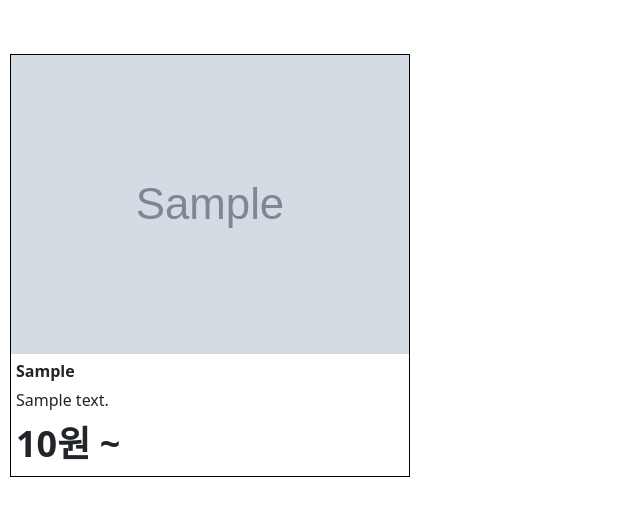
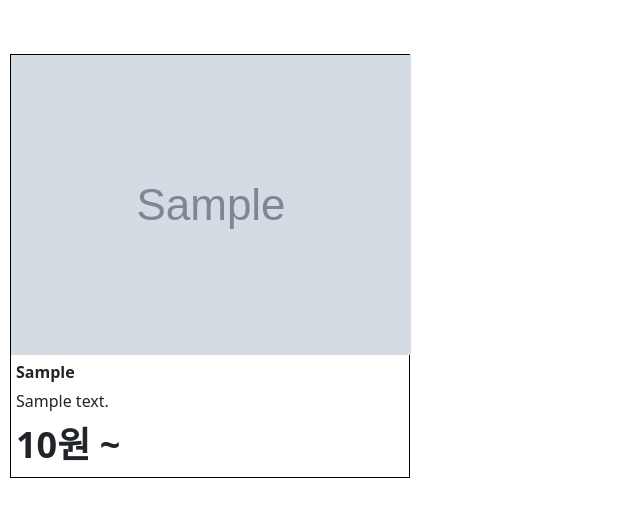
Before and after one commit to tkdlek11112/learningspoons_hustle, a Django app: template templates/learningspoons/main.html in a window 1280 px wide. Shown: the part 56-573 px from the top of the page, without its empty margins (0-640 px from the left). Run offline with Django 3.2, Linux system fonts and the light colour scheme; the template is opened without the code that fills it: values that come from a table or form of the project are taken from there, others are empty; tables that the repository leaves empty hold one stand-in row (values such as "Sample post"); grey boxes marked "Sample" are stand-in pictures.

Commit message:
상품이미지 정렬

```diff
--- a/templates/learningspoons/main.html
+++ b/templates/learningspoons/main.html
@@ -108,7 +108,7 @@
             <!-- 여기에 상품 이미지 들어가는 곳 -->
             <div>
                 <a href="{% url 'product' pk=i.id%}">
-                    <img style="width: 100%; height: 100%"
+                    <img style="width: 400px; height: 300px; object-fit: cover"
                          src="{% get_media_prefix %}{{ i.image }}">
                 </a>
             </div>
```
